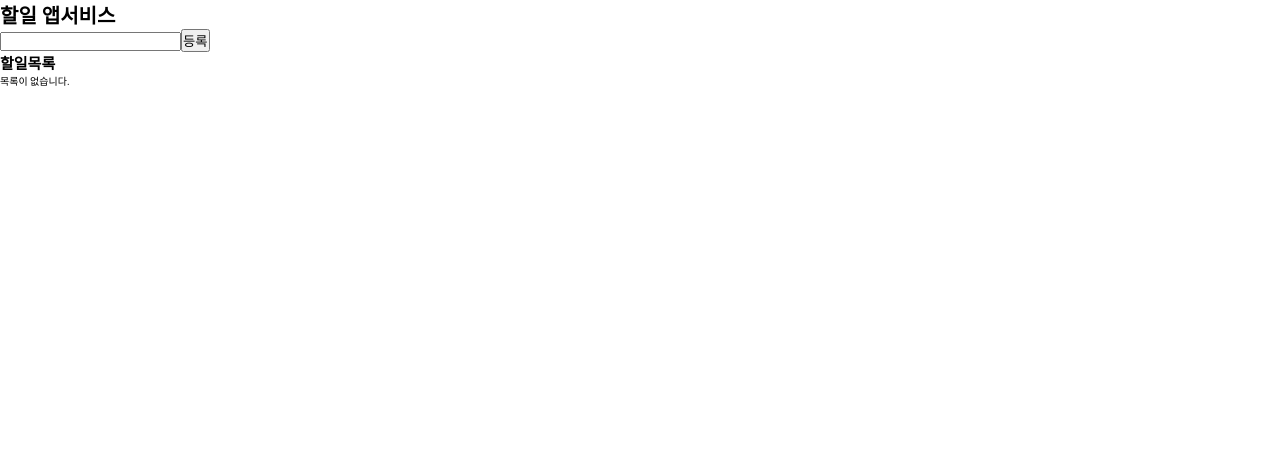
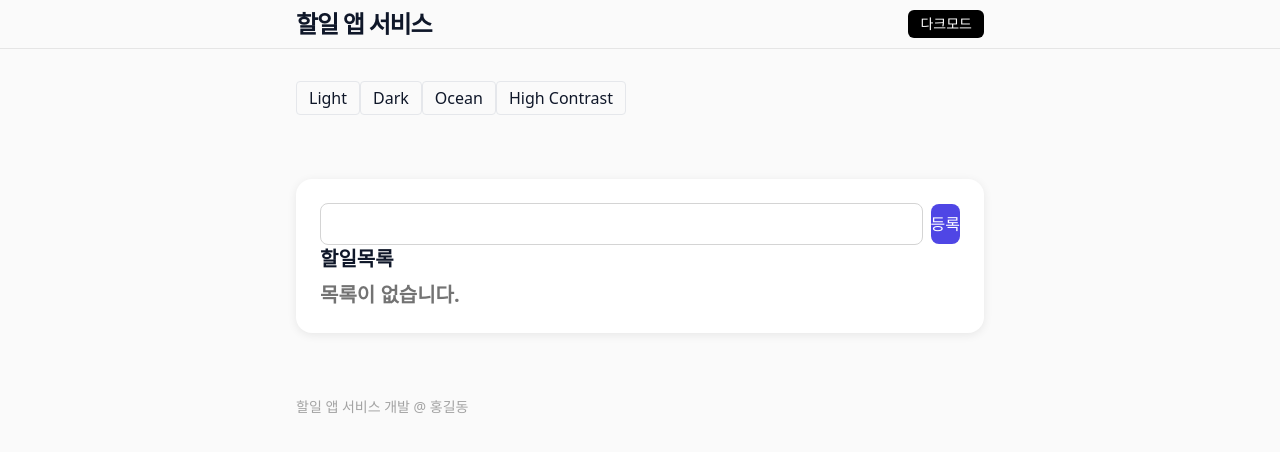
Before and after one commit to devyubi/til_react_cra_ts, a React (Create React App) app: page / in a window 1280 px wide. Shown: the top 452 px of the page. Built offline with nearby package versions, Linux system fonts and the light colour scheme.

Commit message:
[docs] tailwind 의 이해

```diff
--- a/package.json
+++ b/package.json
@@ -42,12 +42,16 @@
     "@types/react-dom": "^18.3.7",
     "@typescript-eslint/eslint-plugin": "^5.62.0",
     "@typescript-eslint/parser": "^5.62.0",
+    "autoprefixer": "^10.4.20",
     "eslint": "^8.56.0",
     "eslint-config-prettier": "^9.1.0",
     "eslint-plugin-jsx-a11y": "^6.7.1",
     "eslint-plugin-prettier": "^5.1.3",
     "eslint-plugin-react": "^7.33.2",
     "eslint-plugin-react-hooks": "^4.6.0",
-    "prettier": "^3.2.5"
+    "postcss": "^8.4.38",
+    "prettier": "^3.3.3",
+    "prettier-plugin-tailwindcss": "^0.6.8",
+    "tailwindcss": "^3.4.10"
   }
 }
--- /dev/null
+++ b/postcss.config.js
@@ -0,0 +1,6 @@
+module.exports = {
+  plugins: {
+    tailwindcss: {},
+    autoprefixer: {},
+  },
+}
--- a/src/App.tsx
+++ b/src/App.tsx
@@ -2,17 +2,86 @@
 import TodoWrite from './components/todos/TodoWrite';
 import { TodoProvider } from './context/todo/TodoProvider';
 
+// 여러 개의 테마 적용하기
+function setTheme(themeName: string) {
+  const root = document.documentElement;
+  root.classList.remove('theme-dark', 'theme-ocean', 'theme-hc');
+  // if (themeName === 'light') {
+  //   root.classList.add('theme-light');
+  // }
+  if (themeName === 'dark') {
+    root.classList.add('theme-dark');
+  }
+  if (themeName === 'ocean') {
+    root.classList.add('theme-ocean');
+  }
+  if (themeName === 'hc') {
+    root.classList.add('theme-hc');
+  }
+}
+
 function App(): JSX.Element {
+  // ts 자리
+  const toggleDark = () => {
+    document.documentElement.classList.toggle('dark');
+  };
+
+  // tsx 자리
   return (
+    <div className="bg-bg text-fg min-h-screen">
       <TodoProvider>
-      <div>
-        <h1>할일 앱서비스</h1>
+        <header className="border-b border-neutral-200 dark:border-neutral-800">
+          <div className="container-app py-2 flex items-center">
+            <h1 className="text-2xl font-bold tracking-tighter flex-1">할일 앱 서비스</h1>
+            <button
+              onClick={toggleDark}
+              className="rounded-md bg-black px-3 py-1 text-white hover:opacity-90 text-sm dark:bg-black dark:text-white"
+            >
+              <span className="dark:hidden">다크모드</span>
+              <span className="hidden dark:inline">라이트모드</span>
+            </button>
+          </div>
+        </header>
+        <div className="container-app py-8">
+          {/* 여러개 테마 토글 버튼 */}
+          <button
+            className="rounded border border-borderc px-3 py-1"
+            onClick={() => setTheme('light')}
+          >
+            Light
+          </button>
+          <button
+            className="rounded border border-borderc px-3 py-1"
+            onClick={() => setTheme('dark')}
+          >
+            Dark
+          </button>
+          <button
+            className="rounded border border-borderc px-3 py-1"
+            onClick={() => setTheme('ocean')}
+          >
+            Ocean
+          </button>
+          <button
+            className="rounded border border-borderc px-3 py-1"
+            onClick={() => setTheme('hc')}
+          >
+            High Contrast
+          </button>
+        </div>
+        <main className="container-app py-8">
+          <div className="dark: space-y-6 rounded-xl2 bg-white p-6 shadow-card dark:bg-neutral-800">
             <div>
               <TodoWrite />
               <TodoList />
             </div>
           </div>
+        </main>
+        <footer className="container-app py-8 text-sm text-neutral-400 dark:text-neutral-400">
+          할일 앱 서비스 개발 @ 홍길동
+        </footer>
       </TodoProvider>
+    </div>
   );
 }
 
--- a/src/components/todos/TodoItem.tsx
+++ b/src/components/todos/TodoItem.tsx
@@ -50,36 +50,65 @@
     setIsEdit(false);
   };
 
-  // CSS 객체 만들기
-  const liStyle: React.CSSProperties = {
-    display: 'flex',
-    gap: '10px',
-    alignItems: 'center',
-    justifyContent: 'center',
-    color: todo.completed ? 'gray' : 'red',
-    textDecoration: todo.completed ? 'line-through' : 'none',
-  };
-
   return (
-    <li style={liStyle}>
+    <li
+      className={['flex items-center justify-between gap-2 rounded-lg border px-5 py-2'].join(' ')}
+    >
       {isEdit ? (
-        <>
+        <div className="flex w-full items-center gap-2">
           <input
             type="text"
             value={editTitle}
             onChange={e => setEditTitle(e.target.value)}
             onKeyDown={hanldeKeyDown}
+            className="flex-1 rounded-md border-neutral-300 bg-white px-2 py-1 outline-none focus:ring-brand dark:border-neutral-700 dark:bg-neutral-900"
           />
-          <button onClick={handleEditSave}>저장</button>
-          <button onClick={handleEditCancel}>취소</button>
-        </>
+          <button
+            onClick={handleEditSave}
+            className="rounded-md bg-brand px-3 py-1 text-white hover:opacity-90"
+          >
+            저장
+          </button>
+          <button
+            onClick={handleEditCancel}
+            className="rounded-md border border-neutral-300 px-2 py-1 hover:bg-neutral-50 dark:border-neutral-700 dark:hover:bg-neutral-800"
+          >
+            취소
+          </button>
+        </div>
       ) : (
-        <>
-          <input type="checkbox" onChange={() => toggleTodo(todo.id)} checked={todo.completed} />
-          <span>{todo.title}</span>
-          <button onClick={handleEdit}>수정</button>
-          <button onClick={() => deleteTodo(todo.id)}>삭제</button>
-        </>
+        <div className="flex w-full items-center gap-3">
+          <input
+            type="checkbox"
+            onChange={() => toggleTodo(todo.id)}
+            checked={todo.completed}
+            className="h4 w-4 accent-brand"
+          />
+          <span
+            className={[
+              'flex-1',
+              todo.completed
+                ? "'text-neutral-400 line-through"
+                : 'text-neutral-900 dark:text-neutral-100',
+            ].join(' ')}
+          >
+            {todo.title}
+          </span>
+          <div className="flex items-center gap-2">
+            <button
+              onClick={handleEdit}
+              className="rounded-md border border-neutral-300 px-3 py-1 hover:bg-neutral-50 dark:border-neutral-700 dark:hover:bg-neutral-800"
+            >
+              수정
+            </button>
+            <button
+              onClick={() => deleteTodo(todo.id)}
+              className="rounded-md border border-red-300 px-3 py-1 text-red-600 hover:bg-red-50 dark:hover:bg-red-900/20"
+            >
+              삭제
+            </button>
+          </div>
+        </div>
       )}
     </li>
   );
--- a/src/components/todos/TodoList.tsx
+++ b/src/components/todos/TodoList.tsx
@@ -4,12 +4,12 @@
 const TodoList = (): JSX.Element => {
   const { todos } = useTodoState();
   return (
-    <div>
+    <div className="text-xl font-semibold">
       <h2>할일목록</h2>
       {todos.length === 0 ? (
-        <p>목록이 없습니다.</p>
+        <p className='mt-2 text-neutral-500'>목록이 없습니다.</p>
       ) : (
-        <ul>
+        <ul className='mt-4 space-y-2'>
           {todos.map(item => (
             <TodoItem key={item.id} todo={item} />
           ))}
--- a/src/components/todos/TodoWrite.tsx
+++ b/src/components/todos/TodoWrite.tsx
@@ -32,9 +32,20 @@
   };
   // jsx 자리
   return (
-    <div>
-      <input type="text" value={title} onChange={e => handleChange(e)} onKeyDown={handleKeyDown} />
-      <button onClick={handleAdd}>등록</button>
+    <div className="flex items-center gap-2">
+      <input
+        type="text"
+        value={title}
+        onChange={e => handleChange(e)}
+        onKeyDown={handleKeyDown}
+        className="flex-1 rounded-lg border border-neutral-300 bg-white px-3 py-2 outline-none focus:ring-2 focus:ring-brand dark:border-neutral-700 dark:bg-neutral-900"
+      />
+      <button
+        onClick={handleAdd}
+        className="rounded-lg bg-brand px-y py-2 text-white hover:opacity-90 active:opacity-80"
+      >
+        등록
+      </button>
     </div>
   );
 };
--- a/src/index.css
+++ b/src/index.css
@@ -1,21 +1,58 @@
-* {
-  margin: 0;
-  padding: 0;
-  box-sizing: border-box;
-  outline-style: none;
+@tailwind base;
+@tailwind components;
+@tailwind utilities;
+
+:root {
+  --app-max-w: 720px;
 }
-ul,
-li {
-  list-style: none;
+
+html,
+body,
+#root {
+  height: 100%;
 }
-a {
-  text-decoration: none;
-  color: #000;
+
+.container-app {
+  @apply max-w-[var(--app-max-w)] mx-auto px-4;
 }
-html {
-  font-size: 16px;
-  overflow-x: hidden;
+
+/* ------------- 테마 변수 ------------- */
+/* Light (기본) */
+:root {
+  --bg: 0 0% 98%;
+  --fg: 222 47% 11%;
+  --surface: 0 0% 100%;
+  --border: 220 13% 91%;
+  --primary: 245 83% 60%; /* 보라 */
+  --primary-fg: 0 0% 100%;
 }
-body {
-  font-size: 10px;
+
+/* Dark */
+.theme-dark {
+  --bg: 222 47% 7%;
+  --fg: 210 40% 96%;
+  --surface: 222 47% 11%;
+  --border: 217 19% 27%;
+  --primary: 245 83% 60%;
+  --primary-fg: 0 0% 100%;
 }
+
+/* Ocean */
+.theme-ocean {
+  --bg: 200 60% 97%;
+  --fg: 210 24% 20%;
+  --surface: 200 50% 99%;
+  --border: 206 15% 85%;
+  --primary: 200 90% 45%; /* 파랑 */
+  --primary-fg: 0 0% 100%;
+}
+
+/* High Contrast */
+.theme-hc {
+  --bg: 0 0% 100%;
+  --fg: 0 0% 0%;
+  --surface: 0 0% 100%;
+  --border: 0 0% 0%;
+  --primary: 62 100% 50%; /* 노랑 */
+  --primary-fg: 0 0% 0%;
+}
--- /dev/null
+++ b/tailwind.config.js
@@ -0,0 +1,38 @@
+/** @type {import('tailwindcss').Config} */
+module.exports = {
+  darkMode: 'class',
+  content: ['./src/**/*.{js,jsx,ts,tsx}'],
+  theme: {
+    extend: {
+      colors: {
+        brand: {
+          DEFAULT: '#4f46e5',
+          50: '#eef2ff',
+          100: '#e0e7ff',
+          200: '#c7d2fe',
+          300: '#a5b4fc',
+          400: '#818cf8',
+          500: '#6366f1',
+          600: '#4f46e5',
+          700: '#4338ca',
+          800: '#3730a3',
+          900: '#312e81',
+        },
+        // CSS 변수(HSL 값) 연결
+        bg: 'hsl(var(--bg))',
+        fg: 'hsl(var(--fg))',
+        surface: 'hsl(var(--surface))',
+        borderc: 'hsl(var(--border))',
+        primary: 'hsl(var(--primary))',
+        'primary-fg': 'hsl(var(--primary-fg))',
+      },
+      boxShadow: {
+        card: '0 2px 10px rgba(0,0,0,0.08)',
+      },
+      borderRadius: {
+        xl2: '1rem',
+      },
+    },
+  },
+  plugins: [],
+};
```
Also changed, not shown: 2 other files (tests, documents, lock files or other folders). Lines whose indentation alone changed are shown as unchanged.
